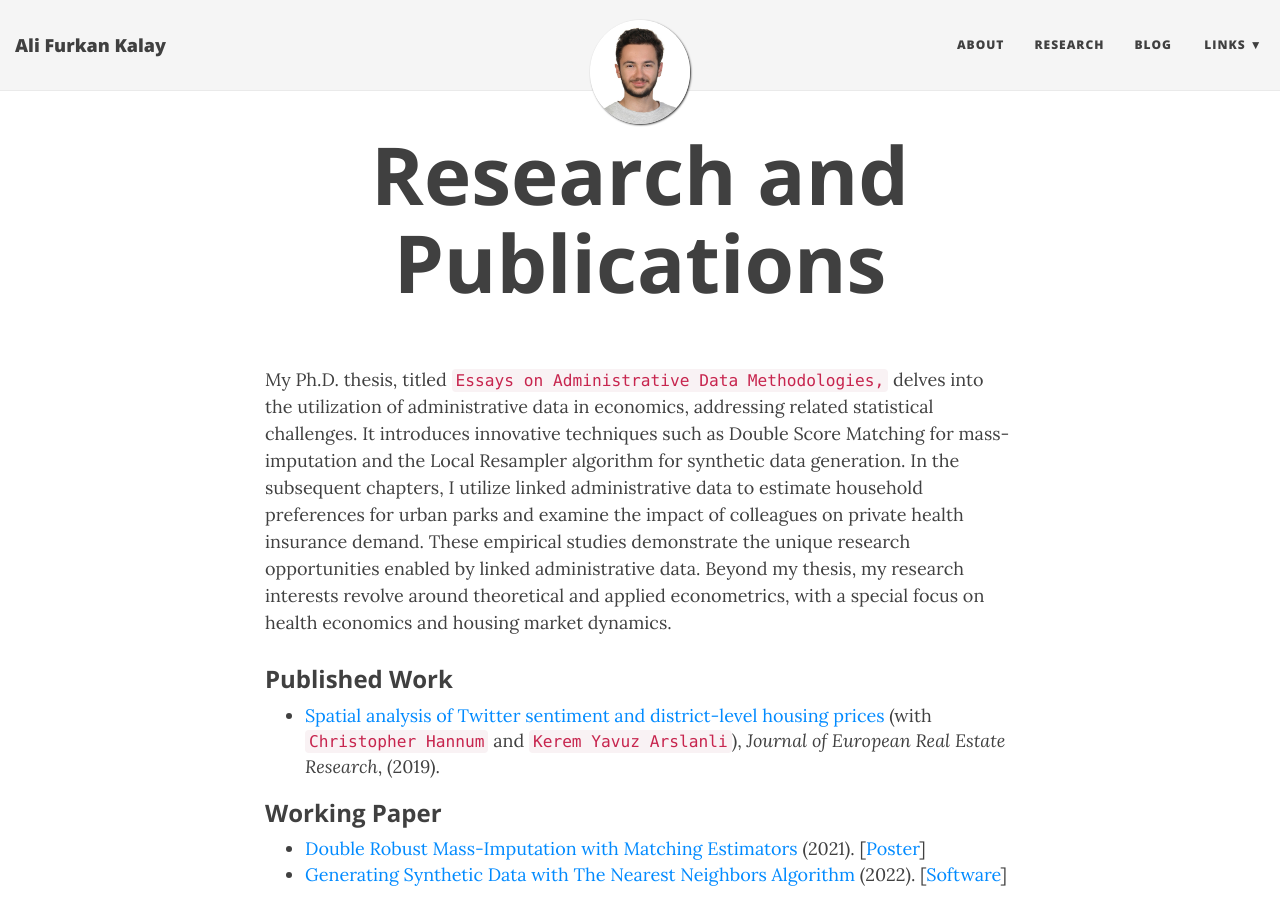
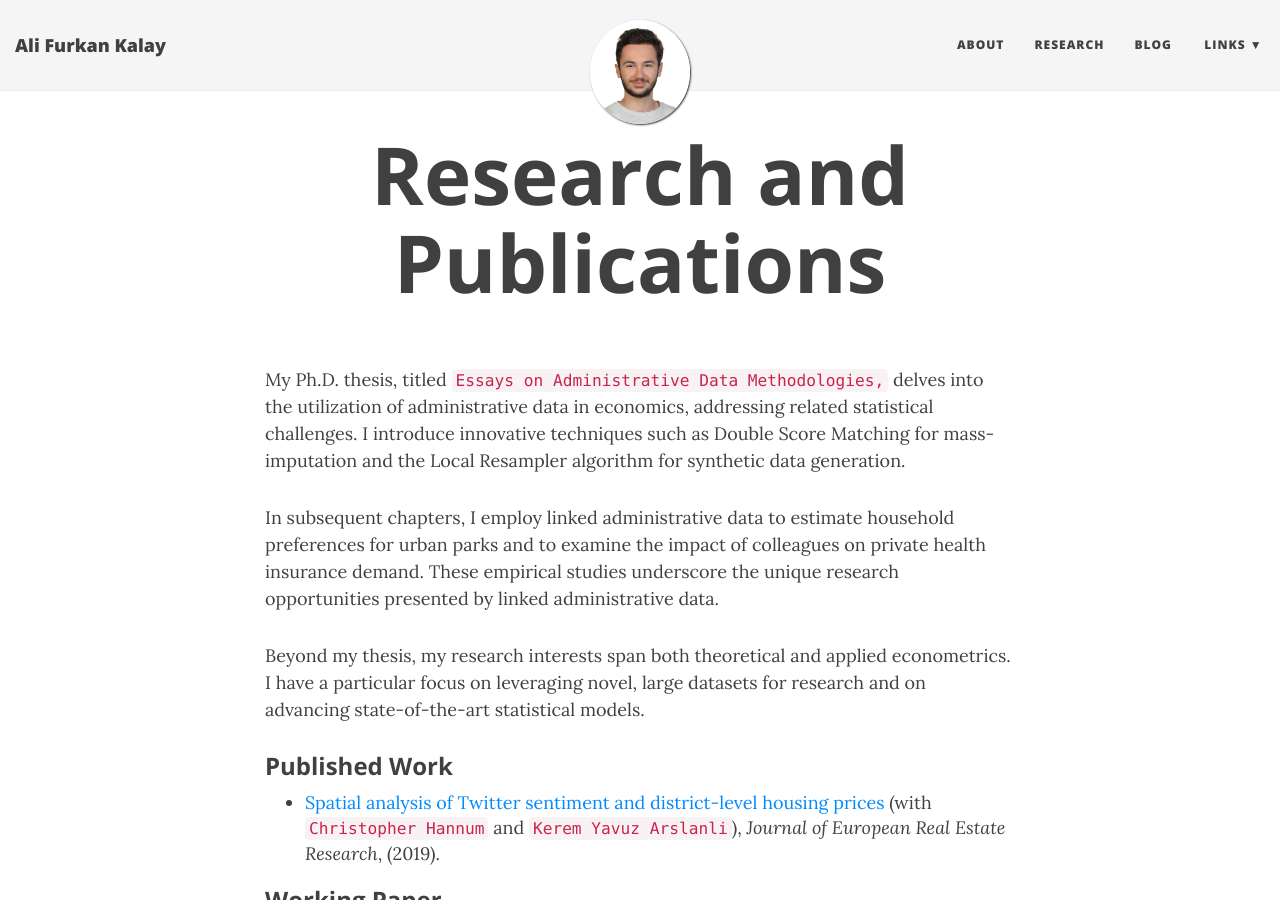
Before and after one commit to alfurka/alfurka.github.io, a Jekyll site: the page built from research.md, in a window 1280 px wide and 900 px high. Built offline with Jekyll 4.4.1, drawn with Linux system fonts in a browser that asks for light colours; nearby versions of some CDN libraries.

Commit message:
Update research.md

```diff
--- a/research.md
+++ b/research.md
@@ -3,7 +3,11 @@ layout: page
 title: Research and Publications
 ---
 
-My Ph.D. thesis, titled `Essays on Administrative Data Methodologies,` delves into the utilization of administrative data in economics, addressing related statistical challenges. It introduces innovative techniques such as Double Score Matching for mass-imputation and the Local Resampler algorithm for synthetic data generation. In the subsequent chapters, I utilize linked administrative data to estimate household preferences for urban parks and examine the impact of colleagues on private health insurance demand. These empirical studies demonstrate the unique research opportunities enabled by linked administrative data. Beyond my thesis, my research interests revolve around theoretical and applied econometrics, with a special focus on health economics and housing market dynamics.
+My Ph.D. thesis, titled `Essays on Administrative Data Methodologies,` delves into the utilization of administrative data in economics, addressing related statistical challenges. I introduce innovative techniques such as Double Score Matching for mass-imputation and the Local Resampler algorithm for synthetic data generation.
+
+In subsequent chapters, I employ linked administrative data to estimate household preferences for urban parks and to examine the impact of colleagues on private health insurance demand. These empirical studies underscore the unique research opportunities presented by linked administrative data.
+
+Beyond my thesis, my research interests span both theoretical and applied econometrics. I have a particular focus on leveraging novel, large datasets for research and on advancing state-of-the-art statistical models.
 
 ### Published Work
 
```
